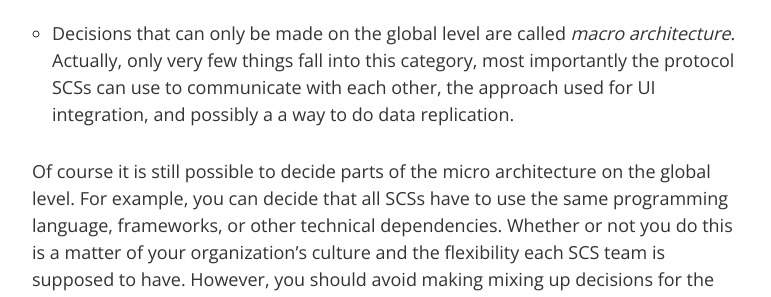
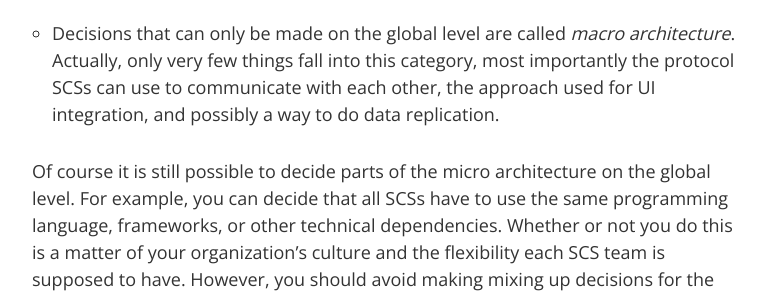
Before and after one commit to innoq/SCS, a Jekyll site: the page built from faq.md, in a window 1280 px wide and 900 px high, scrolled down 1067 px. Shown: the part 239-536 px from the top of the window, without its empty margins (128-899 px from the left). Built offline with Jekyll 4.4.1, drawn with Linux system fonts in a browser that asks for light colours.

Commit message:
fixed typo

```diff
--- a/faq.md
+++ b/faq.md
@@ -39,7 +39,7 @@ distinguish:
 * Decisions that can only be made on the global level are called
   *macro architecture*. Actually, only very few things fall into this
   category, most importantly the protocol SCSs can use to communicate with
-  each other, the approach used for UI integration, and possibly a a way to
+  each other, the approach used for UI integration, and possibly a way to
   do data replication.
 
 Of course it is still possible to decide parts of the
```
